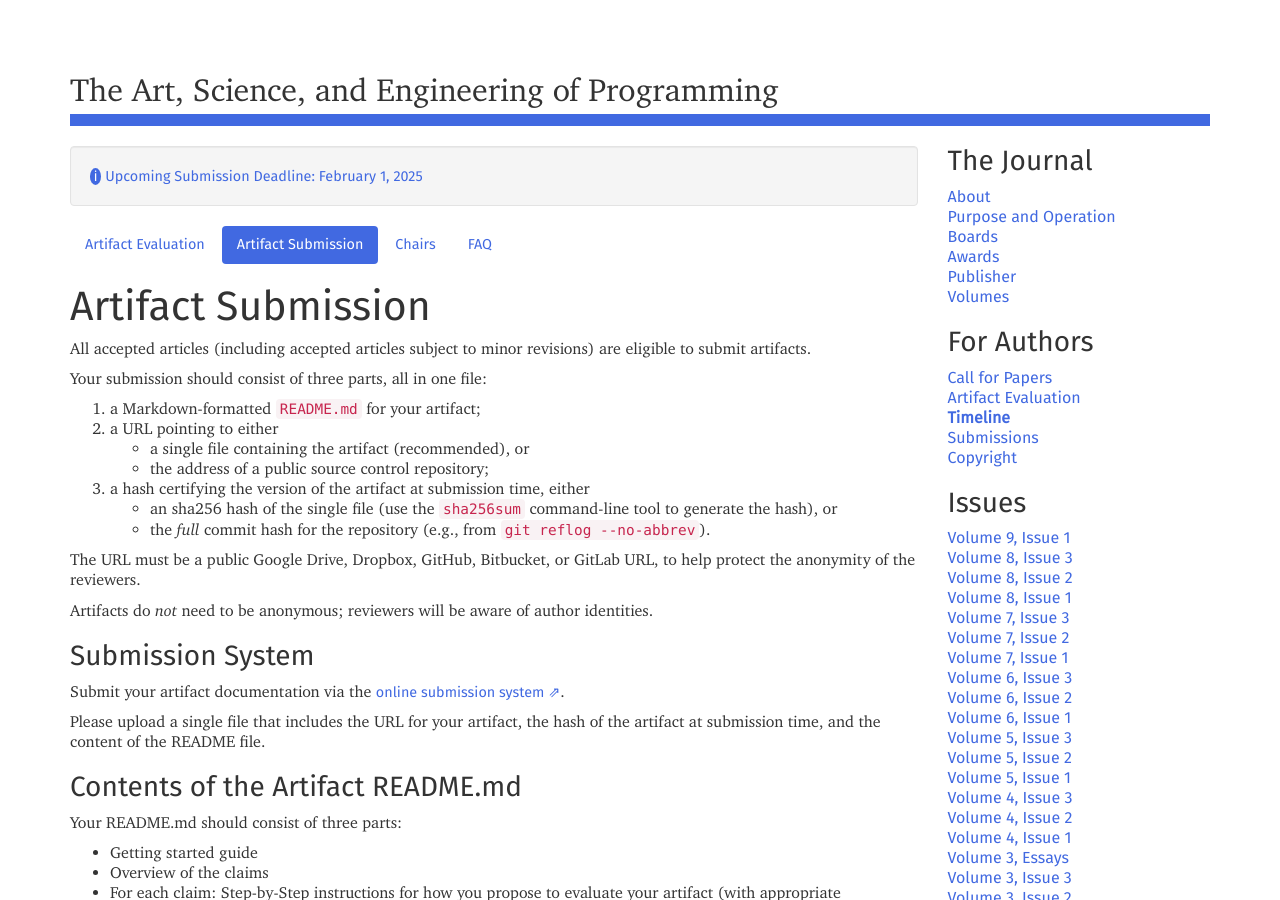
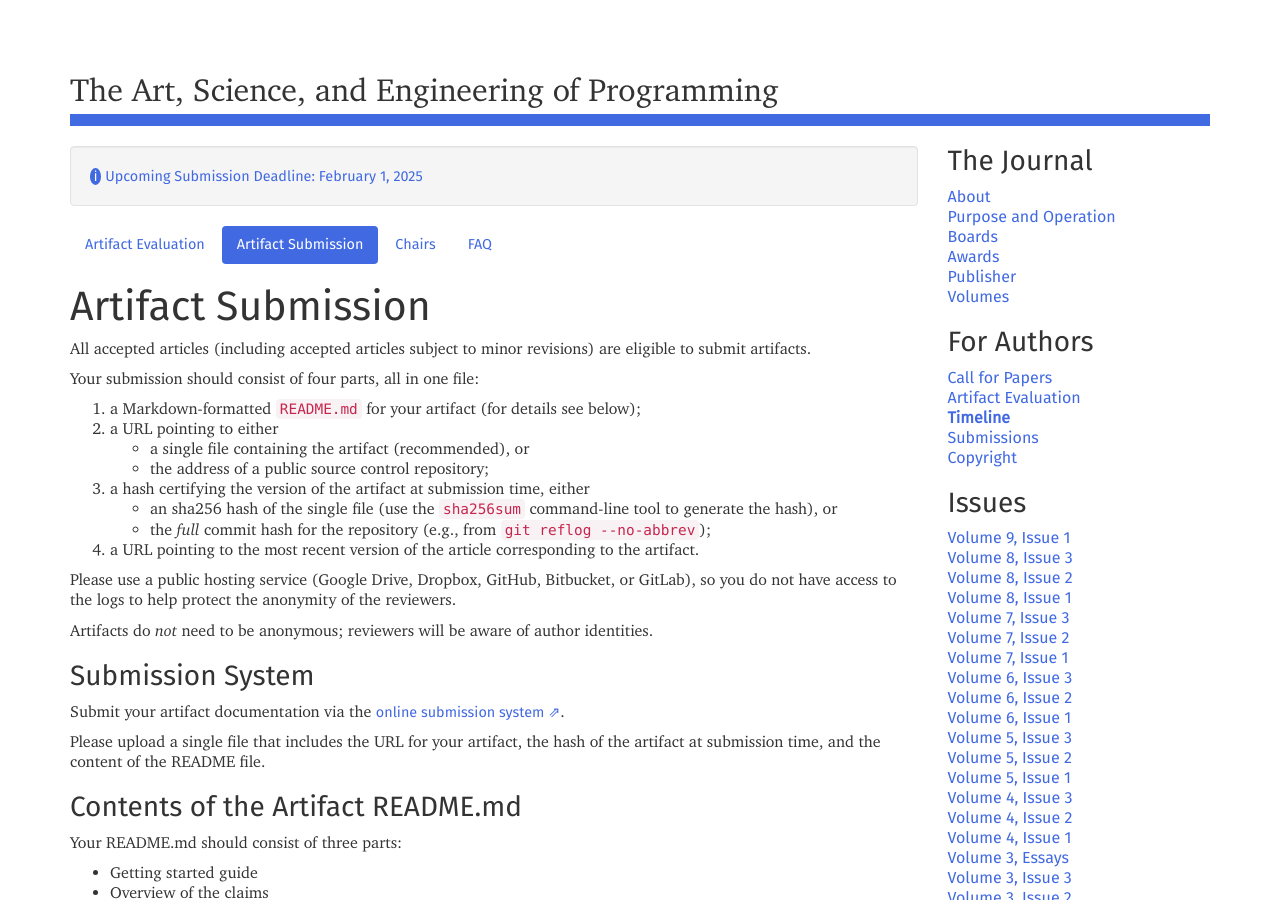
Before and after one commit to programming-journal/programming-journal.github.io, a Jekyll site: the page built from artifact-evaluation/submission.markdown, in a window 1280 px wide and 900 px high. Built offline with Jekyll 4.4.1, drawn with Linux system fonts in a browser that asks for light colours.

Commit message:
Update submission.markdown
Adds the requirement for artifact submissions that they need to contain an URL to the most recent version of the article.

```diff
--- a/artifact-evaluation/submission.markdown
+++ b/artifact-evaluation/submission.markdown
@@ -5,18 +5,19 @@ order: 351
 
 All accepted articles (including accepted articles subject to minor revisions) are eligible to submit artifacts.
 
-Your submission should consist of three parts, all in one file:
+Your submission should consist of four parts, all in one file:
 
-1.  a Markdown-formatted `README.md` for your artifact;
+1.  a Markdown-formatted `README.md` for your artifact (for details see below);
 2.  a URL pointing to either
     *   a single file containing the artifact (recommended), or
     *   the address of a public source control repository;
 3.  a hash certifying the version of the artifact at submission time, either
     *   an sha256 hash of the single file (use the `sha256sum` command-line tool to generate the hash), or
-    *   the _full_ commit hash for the repository (e.g., from `git reflog --no-abbrev`).
+    *   the _full_ commit hash for the repository (e.g., from `git reflog --no-abbrev`);
+4.  a URL pointing to the most recent version of the article corresponding to the artifact.
 
-The URL must be a public Google Drive, Dropbox, GitHub, Bitbucket, or GitLab URL, to help protect the anonymity of the reviewers.
-<!-- This is the easy-chair limitation, checked 2022-03-07 -->
+Please use a public hosting service (Google Drive, Dropbox, GitHub, Bitbucket, or GitLab), so you do not have access to the logs to help protect the anonymity of the reviewers.
+<!-- This is because of the easy-chair limitation that does not allow us to define custom fields, checked 2024-12-11 -->
 
 Artifacts do _not_ need to be anonymous; reviewers will be aware of author identities.
 
```
